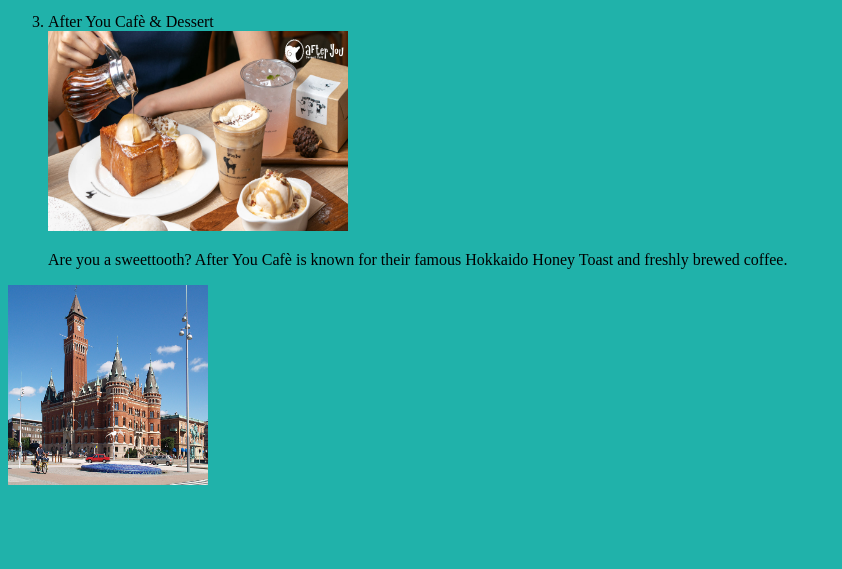
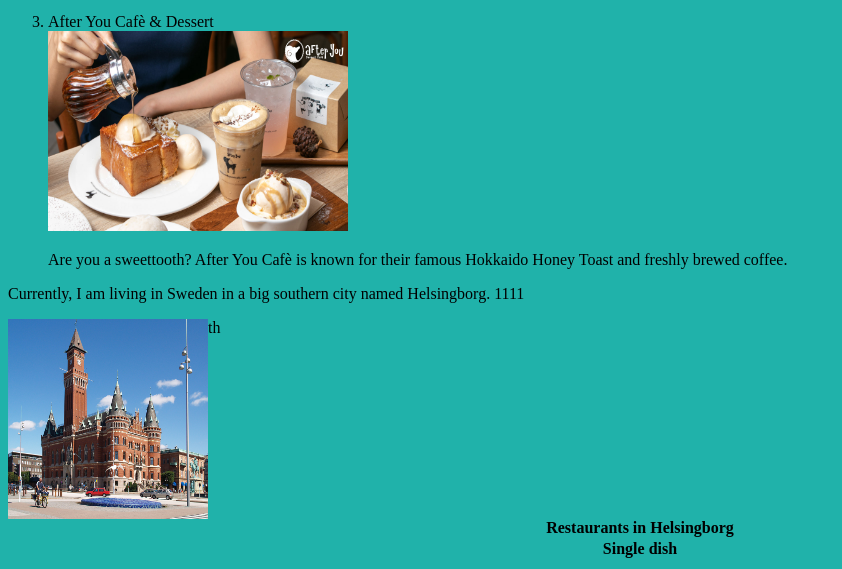
Before and after one commit to maypattaranan/MyfirstWebPage, a plain HTML site: page index.html in a window 1280 px wide. Shown: the part 879-1448 px from the top of the page, without its empty margins (0-842 px from the left). Before the commit the page ends 1364 px from the top, so only its background shows below. Drawn offline with Linux system fonts and the light colour scheme.

Commit message:
second commit

```diff
--- a/index.html
+++ b/index.html
@@ -67,10 +67,25 @@
         </p>
       </ol>
     </div>
-    <img
-      src="images/Helsingborg_town_hall.jpg"
-      alt="Helsingborg Town hall"
-      style="float: left; width: 200px; height: 200px"
-    />
+    <div id="helsingborg">
+      <p>
+        Currently, I am living in Sweden in a big southern city named
+        Helsingborg. 1111
+      </p>
+      <img
+        src="images/Helsingborg_town_hall.jpg"
+        alt="Helsingborg Town hall"
+        style="float: left; width: 200px; height: 200px"
+      />
+      <table style="width: 100%;">
+        <caption>
+          <strong>Restaurants in Helsingborg</strong>
+        </caption>
+        <tr>
+          <th>Single dish</th>
+          th
+        </tr>
+      </table>
+    </div>
   </body>
 </html>
```
